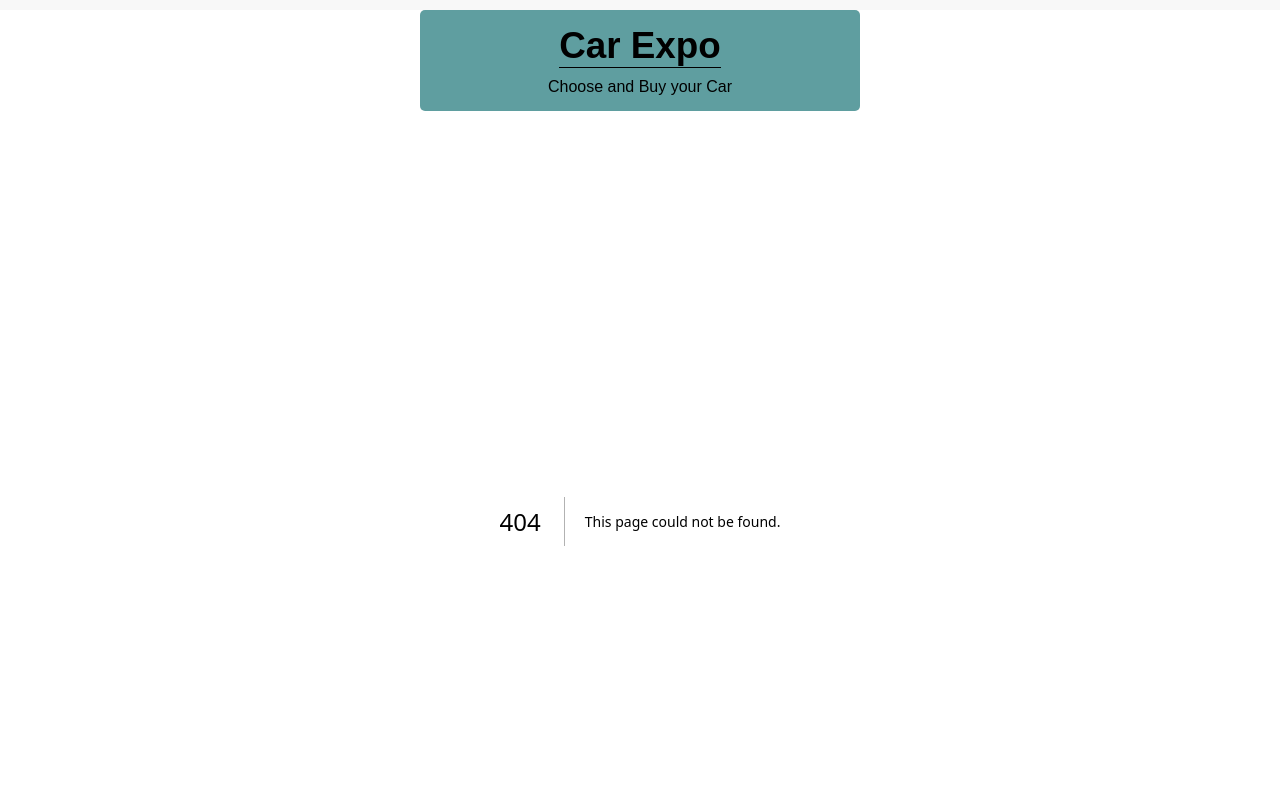
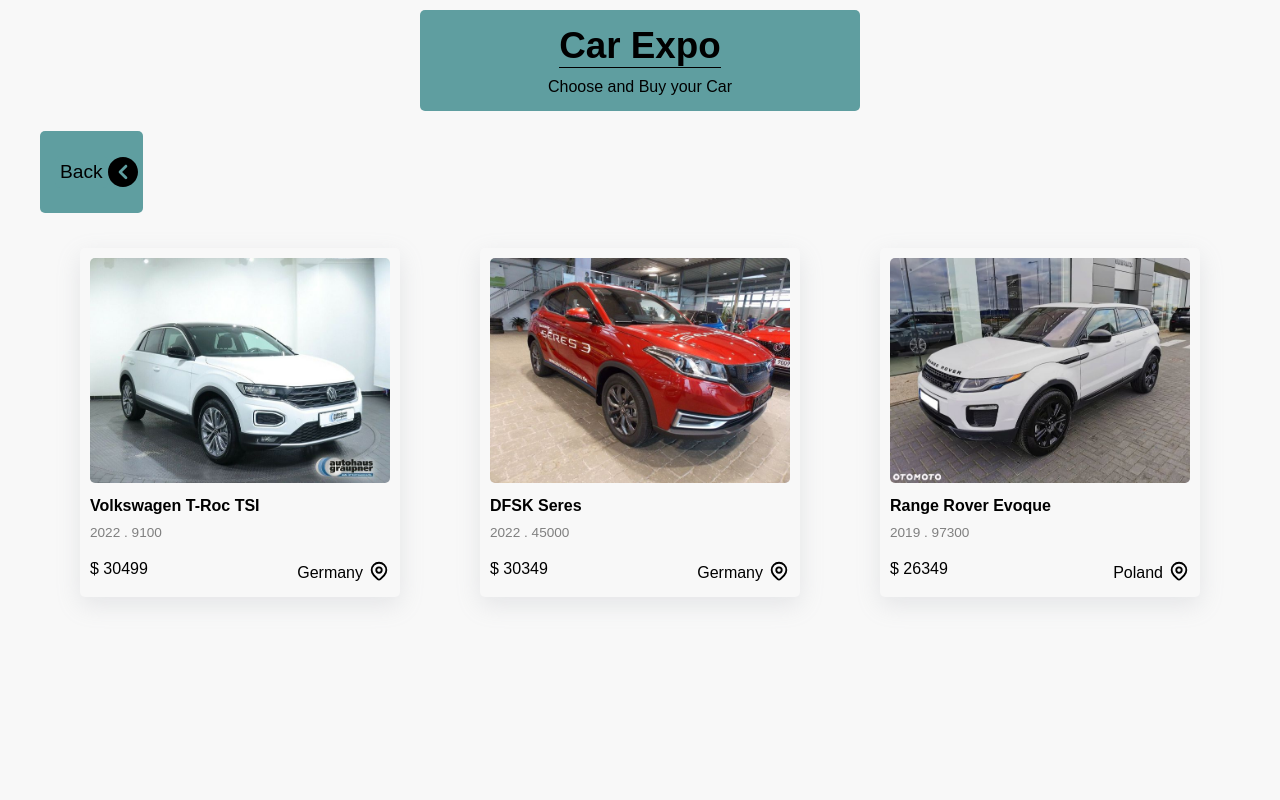
Before and after one commit to jamalshamsi1988/auto-expo, a Next.js app: page /categories/suv in a window 1280 px wide. Before the commit this address had no page. Shown: the top 800 px of the page. Built offline with nearby package versions, Linux system fonts and the light colour scheme.

Commit message:
create cars categories

```diff
--- a/components/templates/CarDetails.module.css
+++ b/components/templates/CarDetails.module.css
@@ -49,7 +49,7 @@
   font-size: 1.5rem;
 }
 .button {
-    background-color: blue;
+    background-color:cadetblue;
     border: none;
     font-size: 1.5rem;
     border-radius: 5px;
--- /dev/null
+++ b/components/templates/CarsList.js
@@ -0,0 +1,30 @@
+import { useRouter } from "next/router";
+import styles from './CarsList.module.css';
+import Back from './../icons/Back';
+import Card from './../modules/Card';
+
+const CarsList = ({data}) => {
+  const router=useRouter();
+
+  const backHandeler=()=>{
+    router.back()
+  }
+  return (
+    <div className={styles.container}>
+      <div className={styles.back}>
+        <p className={styles.back} onClick={backHandeler} >Back</p>
+        <Back />
+      </div>
+        <div className={styles.cards} >
+          {
+            data.map(item => <Card key={item.id} {...item} />)
+          }
+
+        </div>
+
+
+    </div>
+  )
+}
+
+export default CarsList
--- /dev/null
+++ b/components/templates/CarsList.module.css
@@ -0,0 +1,26 @@
+.container {
+    max-width: 1200px;
+    margin: auto;
+  }
+
+  .back {
+    display: flex;
+    align-items: center;
+    font-size: 1.2rem;
+    width: fit-content;
+    background-color:cadetblue;
+    padding: 5px 5px;
+    border-radius: 5px;
+    margin: 20px 0;
+    cursor: pointer;
+  }
+
+  .back p {
+    margin-left: 10px;
+  }
+
+  .cards {
+    display: flex;
+    justify-content: space-around;
+    flex-wrap: wrap;
+  }
--- /dev/null
+++ b/pages/categories/suv.js
@@ -0,0 +1,12 @@
+import CarsList from "../../components/templates/CarsList";
+import carsData from "../../data/carsData";
+
+
+const Suv = () => {
+    const suvCars=carsData.filter((car) => car.category === "suv")
+  return (
+    <CarsList data={suvCars}/>
+  )
+}
+
+export default Suv;
```
Also changed, not shown: components/modules/Categories.js (+11 -6 lines), pages/categories/hatchback.js (added, +13 -0 lines), pages/categories/sedan.js (added, +12 -0 lines), pages/categories/sport.js (added, +12 -0 lines).
